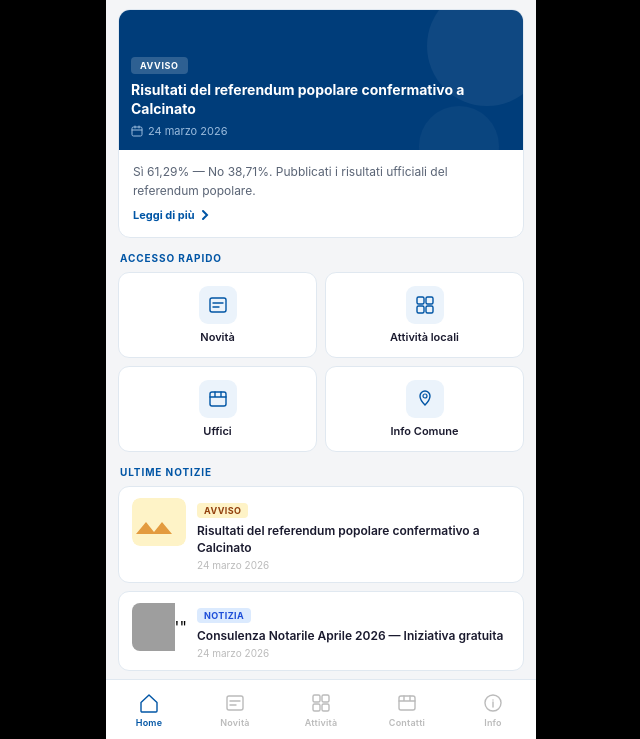
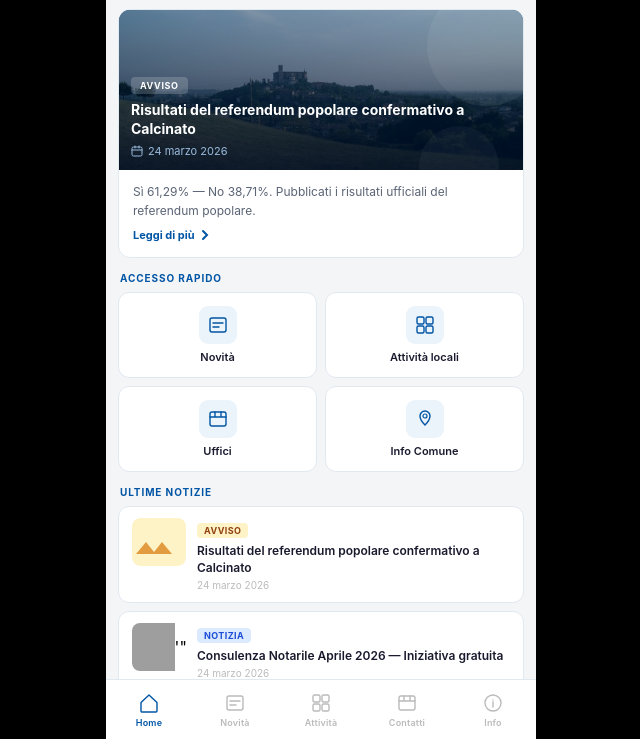
Before and after one commit to NicoTechW4A/app-calcinato, a website: page index.html in a window 1280 px wide. Shown: the part 61-800 px from the top of the page, without its empty margins (319-959 px from the left). Drawn offline with Linux system fonts and the light colour scheme; no server answers; grey boxes are pictures that could not be loaded.

Commit message:
feat: hero card con foto panoramica di Calcinato
- Foto veduta Calcinato (campanile + paesaggio) come sfondo hero card
- Gradient overlay scuro dal basso per leggibilità testo
- Immagine da Wikimedia Commons (CC), 640x480

```diff
--- a/css/style.css
+++ b/css/style.css
@@ -138,11 +138,18 @@ html,body{height:100%;overflow:hidden;font-family:-apple-system,BlinkMacSystemFo
   cursor:pointer;
 }
 .hero-img{
-  height:140px;background:var(--blu-dark);
+  height:160px;
+  background:var(--blu-dark) url('../assets/hero-calcinato.jpg') center/cover no-repeat;
   display:flex;flex-direction:column;
   justify-content:flex-end;padding:12px;
   position:relative;overflow:hidden;
 }
+.hero-img::before{
+  content:'';position:absolute;inset:0;
+  background:linear-gradient(to top, rgba(0,15,40,0.88) 0%, rgba(0,30,70,0.55) 55%, rgba(0,40,80,0.35) 100%);
+  z-index:0;
+}
+.hero-img>*{position:relative;z-index:1}
 .hero-deco1{position:absolute;top:-24px;right:-24px;width:120px;height:120px;border-radius:50%;background:rgba(255,255,255,0.06)}
 .hero-deco2{position:absolute;bottom:-36px;right:24px;width:80px;height:80px;border-radius:50%;background:rgba(255,255,255,0.04)}
 .hero-cat{
```
Also changed, not shown: assets/hero-calcinato.jpg (added).
